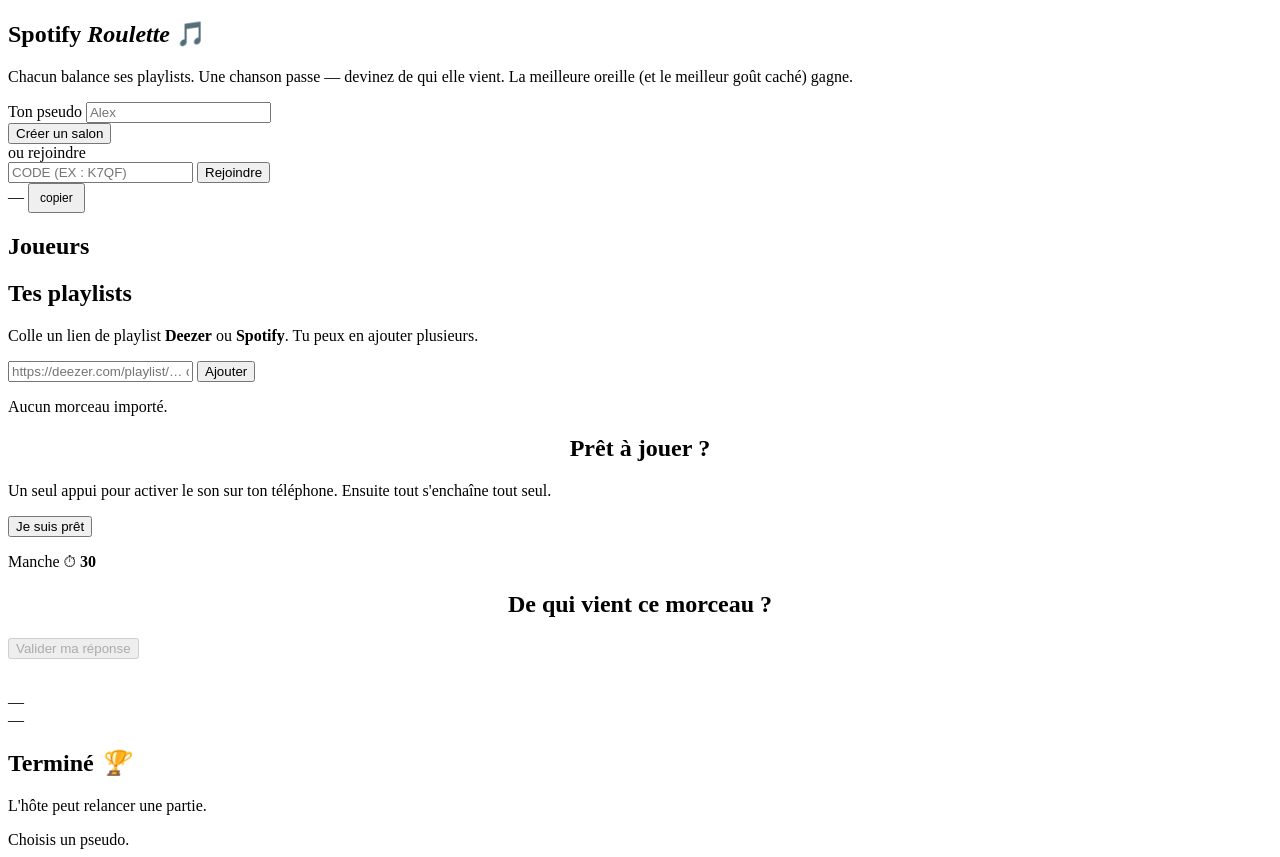
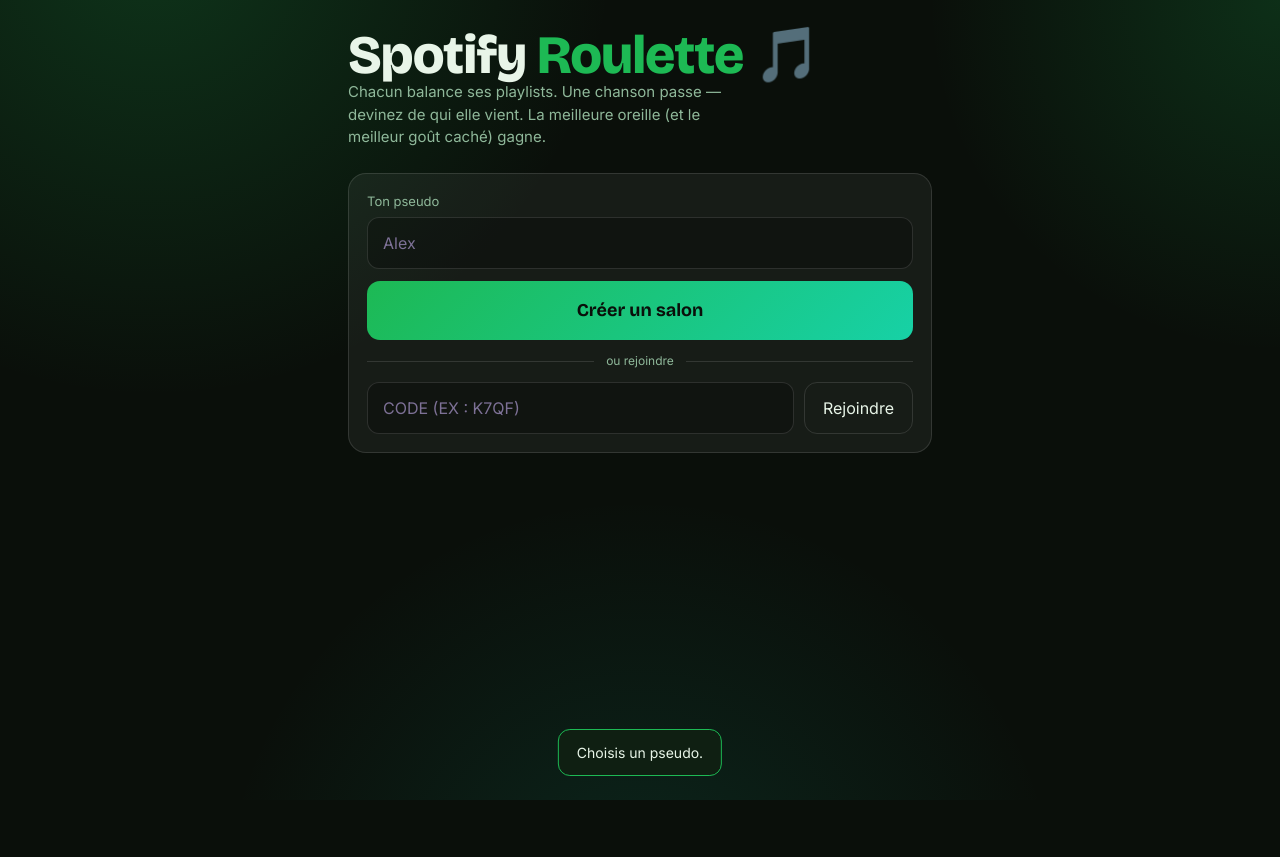
Before and after one commit to martinhairault3-oss/whose-song, a website: page public/index.html in a window 1280 px wide. Both pictures are taken after a click on the button "Créer un salon". After the commit the page ends 800 px from the top, so only its background shows below. Drawn offline with nearby package versions, Linux system fonts and the light colour scheme; no server answers.

Commit message:
Update style.css

````diff
--- a/public/style.css
+++ b/public/style.css
@@ -1,114 +1,296 @@
-# Whose Song
+:root {
+  --bg: #0a0f0a;
+  --bg-2: #111a11;
+  --surface: rgba(255, 255, 255, .055);
+  --surface-2: rgba(255, 255, 255, .09);
+  --line: rgba(255, 255, 255, .12);
+  --ink: #e8f5e8;
+  --muted: #8fb89a;
+  --green: #1DB954;
+  --green-light: #1ed760;
+  --amber: #ffc24b;
+  --cyan: #3de1c9;
+  --teal: #17d1a6;
+  --wrong: #ff6b6b;
+  --spotify: #1db954;
+  --radius: 18px;
+  --font-display: "Bricolage Grotesque", system-ui, sans-serif;
+  --font-body: "Inter", system-ui, sans-serif;
+}
 
-Jeu de soirée multijoueur à distance. Chacun colle **un lien de playlist**, on
-tire des morceaux qui n'appartiennent qu'à **un seul** joueur, une chanson passe,
-et tout le monde devine de qui elle vient. Option **blind test** : bonus si tu
-trouves aussi le titre.
+* { box-sizing: border-box; margin: 0; padding: 0; }
 
-- **Input** : liens de playlist Deezer (natif) ou Spotify (avec login OAuth).
-- **Audio** : extraits 30s via l'API publique de Deezer (gratuite, sans clé), joués dans une balise `<audio>`.
-- **Temps réel** : Socket.IO. Chacun sur son téléphone, dans son navigateur.
+body {
+  font-family: var(--font-body);
+  color: var(--ink);
+  background: var(--bg);
+  background-image:
+    radial-gradient(60vw 60vw at 12% -8%, rgba(29, 185, 84, .22), transparent 60%),
+    radial-gradient(50vw 50vw at 100% 0%, rgba(30, 215, 96, .16), transparent 55%),
+    radial-gradient(55vw 55vw at 50% 115%, rgba(23, 209, 166, .12), transparent 60%);
+  min-height: 100dvh;
+  -webkit-font-smoothing: antialiased;
+  line-height: 1.5;
+}
 
-## Lancer en local
+#app {
+  max-width: 620px;
+  margin: 0 auto;
+  padding: 22px 18px 40px;
+  min-height: 100dvh;
+  display: flex;
+  flex-direction: column;
+}
 
-```bash
-npm install
-npm start
-# ouvre http://localhost:3000 sur plusieurs onglets/appareils du même réseau
-```
+.screen { display: none; flex: 1; flex-direction: column; gap: 18px; }
+.screen.active { display: flex; animation: rise .32s ease both; }
+@keyframes rise { from { opacity: 0; transform: translateY(10px); } }
 
-## Déployer (5 min, gratuit)
+/* ---------- typographie ---------- */
+h1.brand {
+  font-family: var(--font-display);
+  font-weight: 800;
+  font-size: clamp(34px, 9vw, 54px);
+  line-height: .95;
+  letter-spacing: -.02em;
+}
+h1.brand em { font-style: normal; color: var(--green); }
+.tagline { color: var(--muted); font-size: 15px; max-width: 42ch; }
+h2 { font-family: var(--font-display); font-weight: 700; font-size: 24px; letter-spacing: -.01em; }
+.small { font-size: 13px; color: var(--muted); }
 
-N'importe quel hébergeur Node marche. Le plus simple : **Railway** ou **Render**.
+/* ---------- controles ---------- */
+.card {
+  background: var(--surface);
+  border: 1px solid var(--line);
+  border-radius: var(--radius);
+  padding: 18px;
+}
 
-1. Pousse ce dossier sur un dépôt GitHub.
-2. Sur Railway/Render : *New → Deploy from repo*.
-3. Commande de démarrage : `npm start`. Le port est lu via `process.env.PORT` (automatique).
-4. Partage l'URL publique à tes potes. Chacun ouvre, crée/rejoint un salon avec le code.
+input[type="text"], input[type="number"] {
+  width: 100%;
+  font: inherit;
+  color: var(--ink);
+  background: rgba(0, 0, 0, .28);
+  border: 1px solid var(--line);
+  border-radius: 12px;
+  padding: 13px 15px;
+}
+input::placeholder { color: #7d7196; }
+input:focus-visible { outline: 2px solid var(--violet); outline-offset: 1px; }
 
-## Import Spotify (OAuth)
+button {
+  font: inherit;
+  cursor: pointer;
+  border: none;
+  border-radius: 13px;
+  padding: 13px 18px;
+  color: var(--ink);
+  background: var(--surface-2);
+  transition: transform .08s ease, filter .15s ease;
+}
+button:active { transform: translateY(1px) scale(.995); }
+button:focus-visible { outline: 2px solid var(--amber); outline-offset: 2px; }
+button:disabled { opacity: .45; cursor: not-allowed; }
 
-Deezer marche sans rien configurer. Pour accepter aussi des **liens de playlist
-Spotify**, il faut configurer une app Spotify :
+.btn-primary {
+  font-family: var(--font-display);
+  font-weight: 700;
+  font-size: 18px;
+  background: linear-gradient(135deg, var(--green), var(--teal));
+  color: #0a0f0a;
+  padding: 16px 20px;
+}
+.btn-primary:hover { filter: brightness(1.06); }
+.btn-ghost { background: transparent; border: 1px solid var(--line); }
+.row { display: flex; gap: 10px; }
+.row > * { flex: 1; }
+.stack { display: flex; flex-direction: column; gap: 12px; }
+.grow { flex: 1; }
+label.field { display: block; font-size: 13px; color: var(--muted); margin-bottom: 6px; }
 
-1. Crée une app gratuite sur le
-   [dashboard développeur Spotify](https://developer.spotify.com/dashboard).
-2. Dans les **Redirect URIs** de l'app, ajoute :
-   - En local : `http://localhost:3000/auth/spotify/callback`
-   - En production : `https://ton-domaine.onrender.com/auth/spotify/callback`
-3. Définis les variables d'environnement côté serveur :
+/* ---------- bouton Spotify ---------- */
+.btn-spotify {
+  font-family: var(--font-display);
+  font-weight: 700;
+  font-size: 15px;
+  background: var(--spotify);
+  color: #fff;
+  padding: 12px 18px;
+  border-radius: 999px;
+  width: 100%;
+}
+.btn-spotify:hover:not(:disabled) { filter: brightness(1.1); }
+.btn-spotify.connected {
+  background: transparent;
+  border: 1px solid var(--spotify);
+  color: var(--spotify);
+}
 
-```
-SPOTIFY_CLIENT_ID=xxxx
-SPOTIFY_CLIENT_SECRET=xxxx
-```
+.spotify-badge {
+  font-size: 10px;
+  font-weight: 600;
+  color: var(--spotify);
+  background: rgba(29, 185, 84, .15);
+  padding: 2px 6px;
+  border-radius: 999px;
+  text-transform: uppercase;
+  letter-spacing: .04em;
+}
 
-Chaque joueur qui veut importer une playlist Spotify clique le bouton **Se
-connecter à Spotify** dans le lobby. Il autorise l'app, revient automatiquement
-dans le salon, puis colle son lien normalement. Les pistes Spotify sont
-ensuite matchées sur Deezer (par ISRC, sinon par recherche) pour récupérer
-l'extrait jouable.
+/* ---------- accueil ---------- */
+.home-hero { margin: 8px 0 6px; }
+.divider { display: flex; align-items: center; gap: 12px; color: var(--muted); font-size: 12px; }
+.divider::before, .divider::after { content: ""; height: 1px; background: var(--line); flex: 1; }
 
-> **Limite Development Mode** : en mode développement Spotify, seuls **25
-> utilisateurs whitelistés** peuvent s'authentifier (tu les ajoutes dans le
-> dashboard Spotify, section *User Management*). Pour ouvrir à tout le monde,
-> il faut demander une **Extended Quota** à Spotify — c'est un process de
-> review.
+/* ---------- lobby ---------- */
+.code-pill {
+  font-family: var(--font-display);
+  font-weight: 800;
+  font-size: 30px;
+  letter-spacing: .28em;
+  padding: 10px 18px 10px 24px;
+  background: rgba(0, 0, 0, .3);
+  border: 1px dashed var(--line);
+  border-radius: 14px;
+  display: inline-flex;
+  gap: 12px;
+  align-items: center;
+}
+.players { display: flex; flex-wrap: wrap; gap: 8px; }
+.chip {
+  display: inline-flex; align-items: center; gap: 7px;
+  padding: 8px 13px; border-radius: 999px;
+  background: var(--surface-2); border: 1px solid var(--line);
+  font-size: 14px;
+}
+.chip .dot { width: 8px; height: 8px; border-radius: 50%; background: var(--cyan); }
+.chip.off .dot { background: #6b6280; }
+.chip .host { color: var(--amber); font-size: 12px; }
+.chip .count { color: var(--muted); font-size: 12px; }
 
-## Comment marche une partie
+.toggle { display: flex; align-items: center; gap: 10px; }
+.toggle input { width: 44px; height: 26px; appearance: none; background: rgba(0,0,0,.35); border: 1px solid var(--line); border-radius: 999px; position: relative; cursor: pointer; }
+.toggle input::after { content: ""; position: absolute; top: 2px; left: 2px; width: 20px; height: 20px; border-radius: 50%; background: var(--muted); transition: .18s; }
+.toggle input:checked { background: linear-gradient(135deg, var(--green), var(--teal)); }
+.toggle input:checked::after { left: 20px; background: #fff; }
 
-1. Un joueur **crée un salon**, les autres **rejoignent** avec le code à 4 lettres.
-2. Chacun colle une ou plusieurs playlists dans le lobby (Deezer directement,
-   Spotify après s'être connecté).
-3. L'hôte règle le nombre de manches + le blind test, puis lance.
-4. **Un seul tap "Je suis prêt"** par joueur (obligatoire pour débloquer le son
-   sur mobile — voir Limites). Ensuite tout s'enchaîne.
-5. À chaque manche : l'extrait joue, chacun devine le propriétaire (+ le titre si
-   blind test), puis révélation et points.
-6. Classement final. L'hôte peut relancer.
+/* ---------- vinyle (element signature) ---------- */
+.stage { display: flex; flex-direction: column; align-items: center; gap: 14px; padding: 8px 0; }
+.disc {
+  --size: min(66vw, 300px);
+  width: var(--size); height: var(--size);
+  border-radius: 50%;
+  position: relative;
+  background:
+    repeating-radial-gradient(circle at 50% 50%, #0c0712 0 2px, #17101f 2px 4px);
+  box-shadow: 0 0 0 6px #050a05, 0 24px 60px rgba(0,0,0,.55), 0 0 80px rgba(29,185,84,.18);
+}
+.disc::before {
+  content: ""; position: absolute; inset: 27%;
+  border-radius: 50%;
+  background: conic-gradient(from 0deg, var(--green), var(--amber), var(--cyan), var(--teal), var(--green));
+}
+.disc::after {
+  content: ""; position: absolute; inset: 45%;
+  border-radius: 50%; background: #050a05; border: 3px solid #132213;
+}
+.disc.spinning { animation: spin 3.2s linear infinite; }
+@keyframes spin { to { transform: rotate(360deg); } }
+.disc .cover {
+  position: absolute; inset: 27%; border-radius: 50%; object-fit: cover;
+  opacity: 0; transition: opacity .4s ease;
+}
+.disc.revealed .cover { opacity: 1; }
+.disc.revealed::before { opacity: 0; }
 
-### Points
+.timer-ring { font-family: var(--font-display); font-weight: 700; font-size: 15px; color: var(--muted); }
+.timer-ring b { color: var(--amber); font-size: 22px; }
+.countdown {
+  font-family: var(--font-display); font-weight: 800;
+  font-size: clamp(60px, 22vw, 120px); color: var(--amber); line-height: 1;
+}
 
-- Bon propriétaire trouvé : **+100**
-- Titre correct (blind test) : **+50**
-- Le propriétaire gagne **+20 par joueur piégé** (qui s'est trompé) → récompense
-  les morceaux vraiment personnels.
+/* ---------- vote ---------- */
+.guess-grid { display: grid; grid-template-columns: 1fr 1fr; gap: 10px; }
+.guess-btn {
+  font-family: var(--font-display); font-weight: 700; font-size: 17px;
+  padding: 16px 12px; border: 1px solid var(--line); background: var(--surface);
+}
+.guess-btn.picked { background: linear-gradient(135deg, var(--green), var(--teal)); color: #fff; border-color: transparent; }
+.guess-btn:disabled { opacity: .8; }
 
-## Limites honnêtes (v1)
+/* ---------- reveal ---------- */
+.owner-tag { text-align: center; }
+.owner-tag .who { font-family: var(--font-display); font-weight: 800; font-size: 30px; }
+.owner-tag .song { color: var(--muted); }
+.result-line { display: flex; justify-content: space-between; align-items: center; padding: 11px 14px; border-radius: 12px; background: var(--surface); border: 1px solid var(--line); }
+.result-line .verdict.ok { color: var(--cyan); }
+.result-line .verdict.no { color: var(--wrong); }
+.result-line .title-guess { color: var(--muted); font-style: italic; font-size: 13px; }
+.delta { font-family: var(--font-display); font-weight: 700; color: var(--amber); }
 
-- **Le tap de départ est incontournable.** Aucune API ne peut jouer du son sur
-  mobile sans un premier geste utilisateur : c'est une règle des navigateurs.
-  D'où le bouton « Je suis prêt ». Après ça, c'est automatique.
-- **Couverture Deezer ~85-95 %** du grand public. Les morceaux sans extrait
-  Deezer (obscurs, indispo dans ta région) sont ignorés silencieusement.
-- **Règle d'exclusivité** : un morceau présent chez 2 joueurs devient
-  inutilisable (impossible à attribuer). Avec des goûts très proches, le pool
-  peut fondre — variez les playlists.
-- **Synchro audio** entre téléphones à ~1-2 s près (horloges des appareils). Sans
-  impact sur l'équité : la fenêtre de réponse est arbitrée par le serveur.
-- **Blind test** : un joueur déterminé pourrait inspecter l'URL de l'extrait pour
-  retrouver le titre. Acceptable entre amis ; à durcir si besoin.
-- **Spotify Dev Mode** : 25 utilisateurs max. Au-delà, il faut demander Extended
-  Quota.
-- **Spotify → redirect** : la connexion Spotify fait un aller-retour navigateur
-  (3–4 s). Le joueur est reconnecté automatiquement dans le salon ensuite.
-- État **en mémoire** : un redémarrage du serveur vide les parties en cours.
+/* ---------- classement ---------- */
+.rank { display: flex; flex-direction: column; gap: 8px; }
+.rank .row-item { display: flex; align-items: center; gap: 12px; padding: 12px 14px; border-radius: 12px; background: var(--surface); border: 1px solid var(--line); }
+.rank .row-item .pos { font-family: var(--font-display); font-weight: 800; width: 28px; color: var(--muted); }
+.rank .row-item.first { background: linear-gradient(135deg, rgba(29,185,84,.22), rgba(255,194,75,.14)); border-color: rgba(29,185,84,.5); }
+.rank .row-item.first .pos { color: var(--amber); }
+.rank .row-item .pts { margin-left: auto; font-family: var(--font-display); font-weight: 700; }
 
-## Idées pour la suite
+.toast {
+  position: fixed; left: 50%; bottom: 24px; transform: translateX(-50%) translateY(20px);
+  background: #0f1f12; border: 1px solid var(--green); color: var(--ink);
+  padding: 12px 18px; border-radius: 12px; font-size: 14px; max-width: 90vw;
+  opacity: 0; pointer-events: none; transition: .25s; z-index: 50;
+}
+.toast.show { opacity: 1; transform: translateX(-50%) translateY(0); }
 
-- Résolution YouTube en secours quand Deezer n'a pas l'extrait.
-- Refresh automatique du token Spotify (actuellement valide 1h, suffisant pour une soirée).
-- Extrait qui démarre à un endroit aléatoire du morceau (plus dur).
-- Petit indicateur privé « c'est ton morceau » pour le propriétaire du tour.
-- Persistance (Redis) pour survivre aux redémarrages.
+.hint { color: var(--muted); font-size: 13px; text-align: center; }
 
-## Structure
+/* ---------- kick + stop ---------- */
+.kick-btn {
+  background: transparent; border: none; color: var(--wrong);
+  font-size: 14px; padding: 0 2px 0 6px; cursor: pointer;
+  opacity: .6; transition: opacity .15s;
+}
+.kick-btn:hover { opacity: 1; }
 
-```
-server.js        serveur + Socket.IO + OAuth Spotify + machine à états du jeu
-music.js         import playlists (Deezer natif, Spotify via token OAuth)
-public/
-  index.html     écrans (accueil, lobby, jeu, reveal, classement)
-  app.js         logique client + audio synchronisé + flow Spotify
-  style.css      thème
-```
+.btn-danger {
+  color: var(--wrong); border-color: var(--wrong);
+  font-size: 14px; padding: 10px 16px; margin-top: 4px;
+}
+
+.result-line.first-rank { border-color: rgba(255,194,75,.4); }
+.result-line .pts { font-family: var(--font-display); font-weight: 700; color: var(--amber); }
+
+/* ---------- playlists sauvegardees ---------- */
+.saved-row {
+  display: flex; justify-content: space-between; align-items: center;
+  padding: 10px 14px; border-radius: 12px;
+  background: var(--surface); border: 1px solid var(--line);
+}
+.saved-name { font-size: 14px; overflow: hidden; text-overflow: ellipsis; white-space: nowrap; flex: 1; }
+.saved-btns { display: flex; gap: 6px; align-items: center; flex-shrink: 0; }
+.saved-btn { font-size: 12px; padding: 6px 12px; }
+
+/* ---------- notifications "a trouvé" ---------- */
+.found-feed {
+  position: fixed; top: 70px; left: 50%; transform: translateX(-50%);
+  display: flex; flex-direction: column; gap: 6px;
+  z-index: 40; pointer-events: none;
+}
+.found-msg {
+  background: rgba(61, 225, 201, .15);
+  border: 1px solid var(--cyan); color: var(--cyan);
+  padding: 8px 18px; border-radius: 999px;
+  font-size: 14px; font-weight: 600; white-space: nowrap;
+  animation: foundPop .3s ease, foundFade .5s ease 2s forwards;
+}
+@keyframes foundPop { from { opacity: 0; transform: scale(.8) translateY(-8px); } }
+@keyframes foundFade { to { opacity: 0; transform: translateY(-10px); } }
+
+@media (prefers-reduced-motion: reduce) {
+  .disc.spinning { animation: none; }
+  .screen.active { animation: none; }
+}
````
